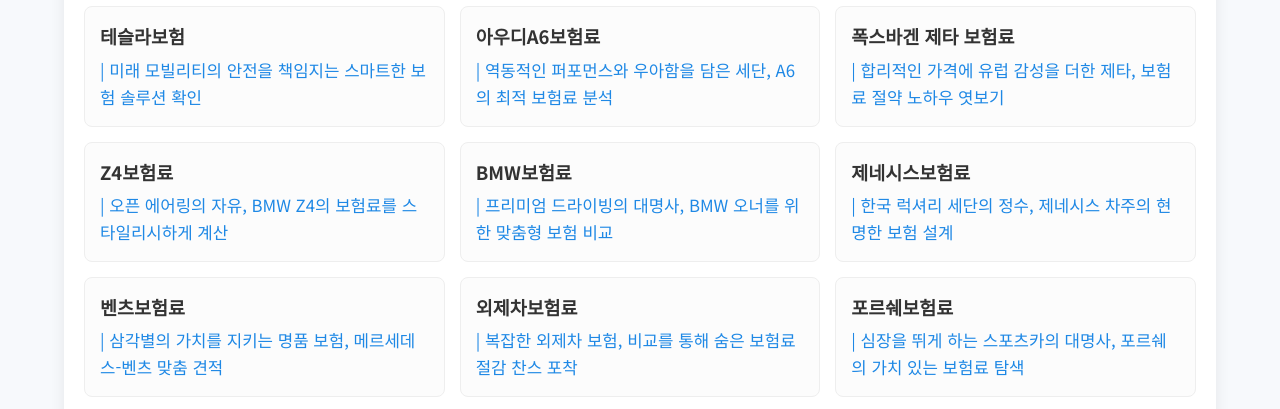
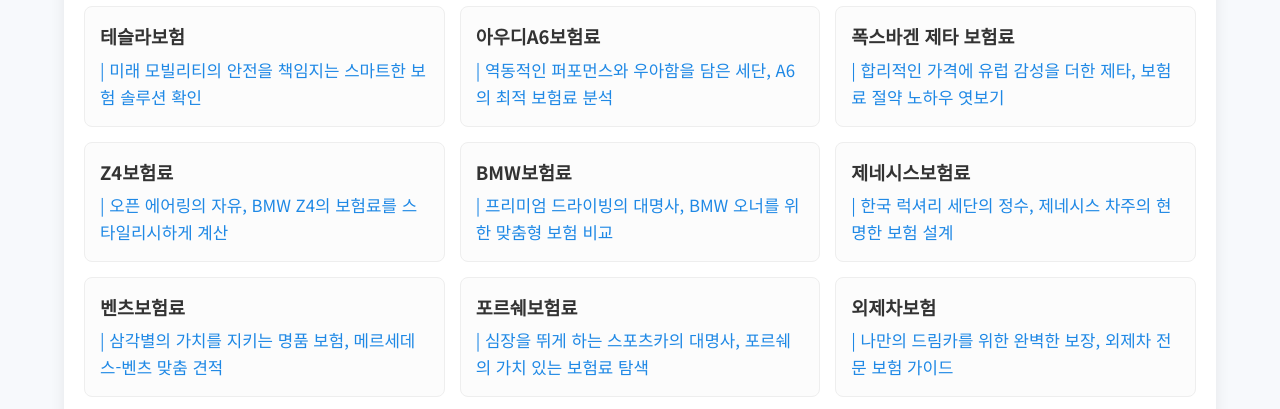
Before and after one commit to firemoney81-naldon/backftoph, a website: page index.html in a window 1280 px wide. Shown: the part 346-755 px from the top of the page. Drawn offline with Linux system fonts and the light colour scheme.

Commit message:
Update index.html

```diff
--- a/index.html
+++ b/index.html
@@ -155,7 +155,6 @@
         <li class="link-item"><a href="https://carnpromotionm.withusdone.com/" target="_blank"><strong>BMW보험료</strong> | 프리미엄 드라이빙의 대명사, BMW 오너를 위한 맞춤형 보험 비교</a></li>
         <li class="link-item"><a href="https://directxpromotiong.withusdone.com/" target="_blank"><strong>제네시스보험료</strong> | 한국 럭셔리 세단의 정수, 제네시스 차주의 현명한 보험 설계</a></li>
         <li class="link-item"><a href="https://carnpromotionn.withusdone.com/" target="_blank"><strong>벤츠보험료</strong> | 삼각별의 가치를 지키는 명품 보험, 메르세데스-벤츠 맞춤 견적</a></li>
-        <li class="link-item"><a href="https://directcpmob.withusdone.com/" target="_blank"><strong>외제차보험료</strong> | 복잡한 외제차 보험, 비교를 통해 숨은 보험료 절감 찬스 포착</a></li>
         <li class="link-item"><a href="https://carnpromotionk.withusdone.com/" target="_blank"><strong>포르쉐보험료</strong> | 심장을 뛰게 하는 스포츠카의 대명사, 포르쉐의 가치 있는 보험료 탐색</a></li>
         <li class="link-item"><a href="https://directcpmod.withusdone.com/" target="_blank"><strong>외제차보험</strong> | 나만의 드림카를 위한 완벽한 보장, 외제차 전문 보험 가이드</a></li>
         <li class="link-item"><a href="https://carmpromotiont.withusdone.com/" target="_blank"><strong>파나메라보험료</strong> | 럭셔리 스포츠 세단의 아이콘, 포르쉐 파나메라 보험료의 비밀</a></li>
```
